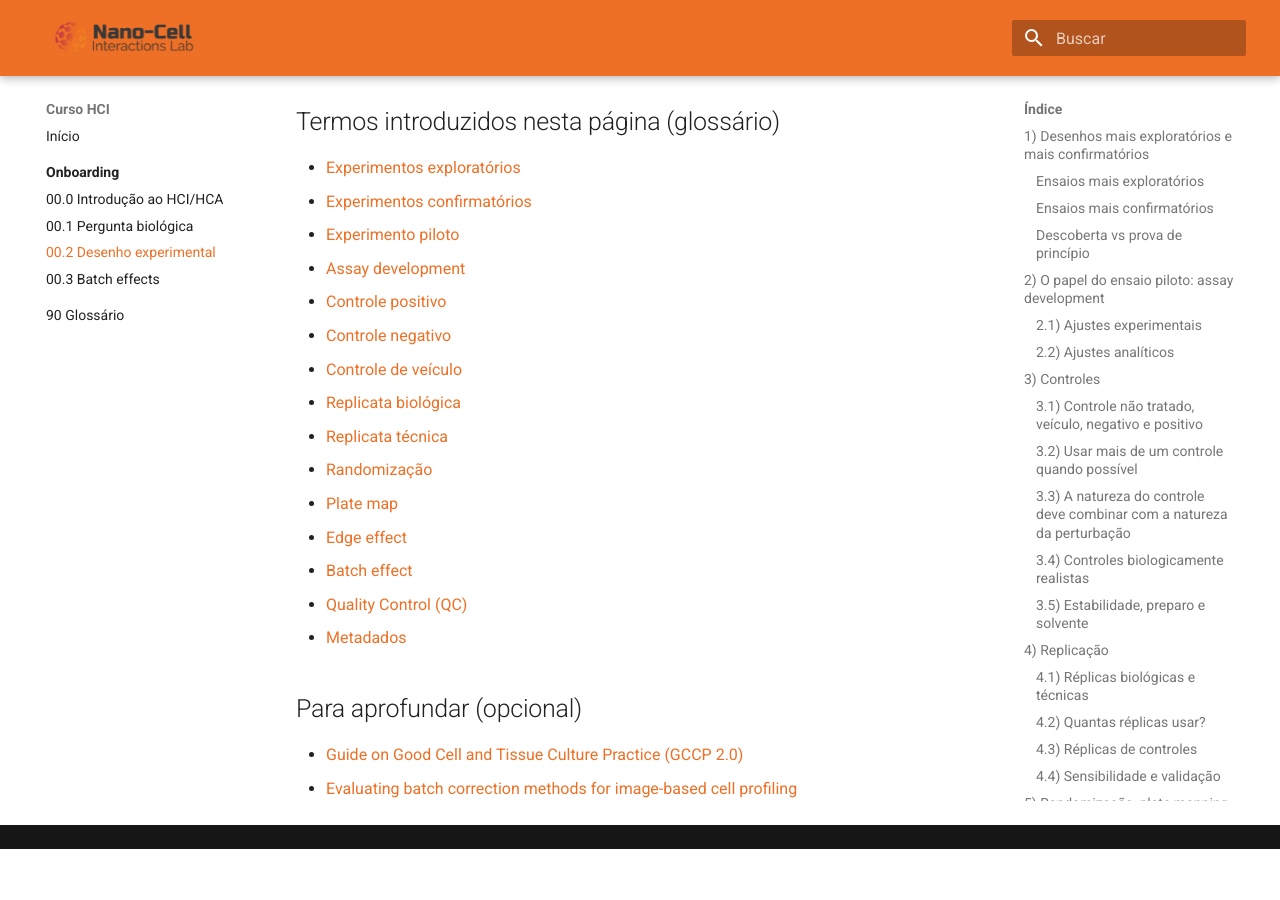
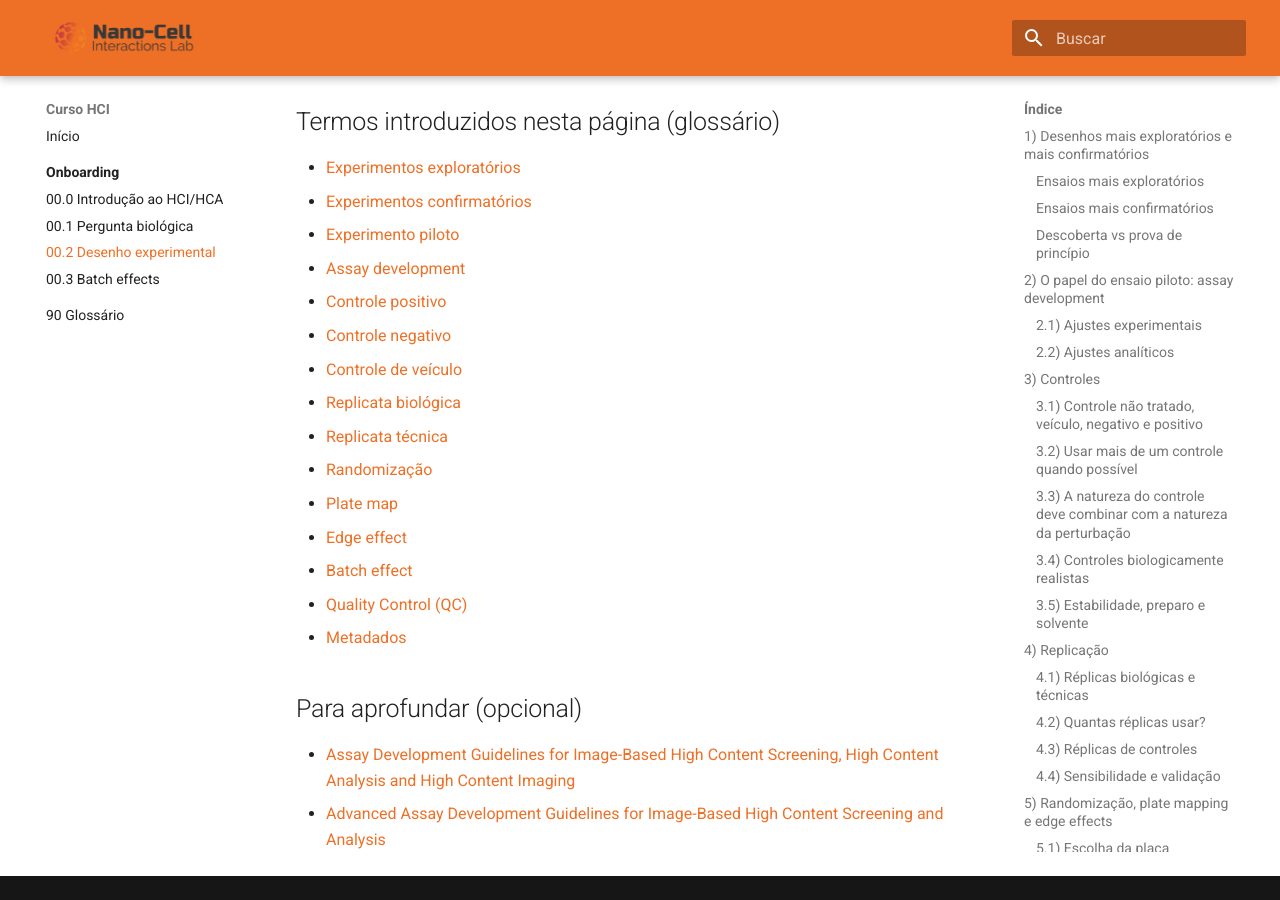
Before and after one commit to labnanocell/curso-hci, an MkDocs documentation site: the page built from docs/00-onboarding/desenho-experimental/index.md, in a window 1280 px wide and 900 px high, scrolled down 12853 px. Built offline with MkDocs 1.6.1 and Material for MkDocs 9.7.7, drawn with Linux system fonts in a browser that asks for light colours; before the commit the page ends 13702 px from its top, so only the background shows below that.

Commit message:
update: DoE references

```diff
--- a/docs/00-onboarding/desenho-experimental/index.md
+++ b/docs/00-onboarding/desenho-experimental/index.md
@@ -377,5 +377,5 @@ Essas perguntas não eliminam toda a incerteza do experimento, mas tornam o seu
 
 ## Para aprofundar (opcional)
 
-- [Guide on Good Cell and Tissue Culture Practice (GCCP 2.0)](https://academic.oup.com/altweb/article/49/2/89/6549021)
-- [Evaluating batch correction methods for image-based cell profiling](https://www.nature.com/articles/s41467-024-50613-5)
+- [Assay Development Guidelines for Image-Based High Content Screening, High Content Analysis and High Content Imaging](https://www.ncbi.nlm.nih.gov/books/NBK100913/)
+- [Advanced Assay Development Guidelines for Image-Based High Content Screening and Analysis](https://www.ncbi.nlm.nih.gov/books/NBK126174/)
```
